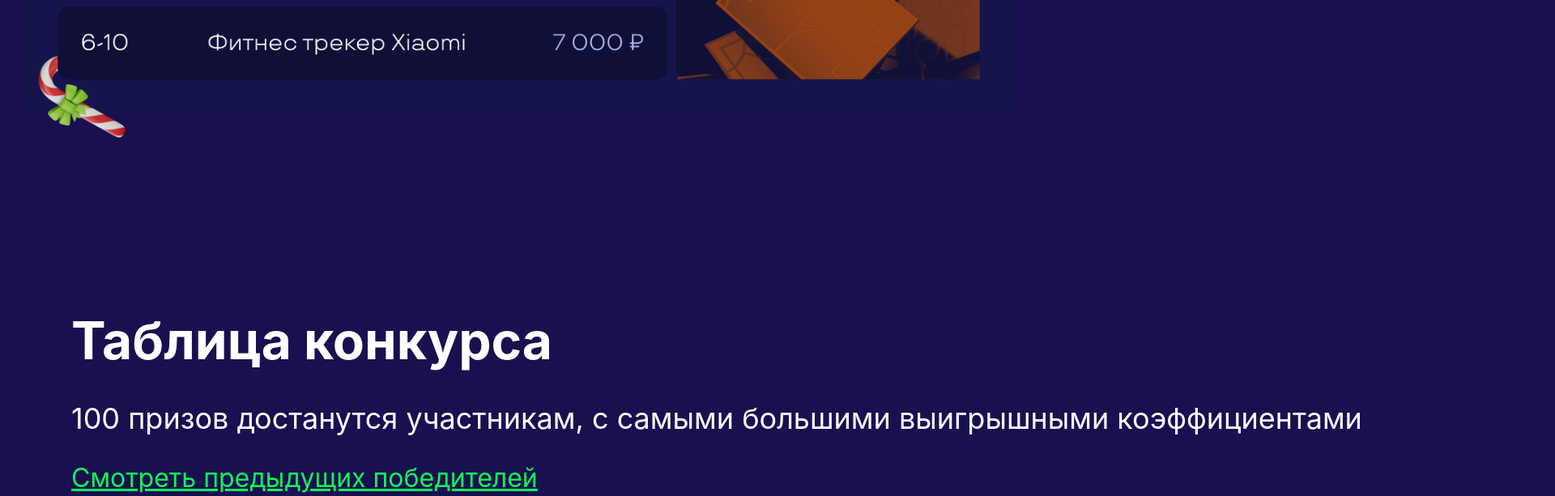
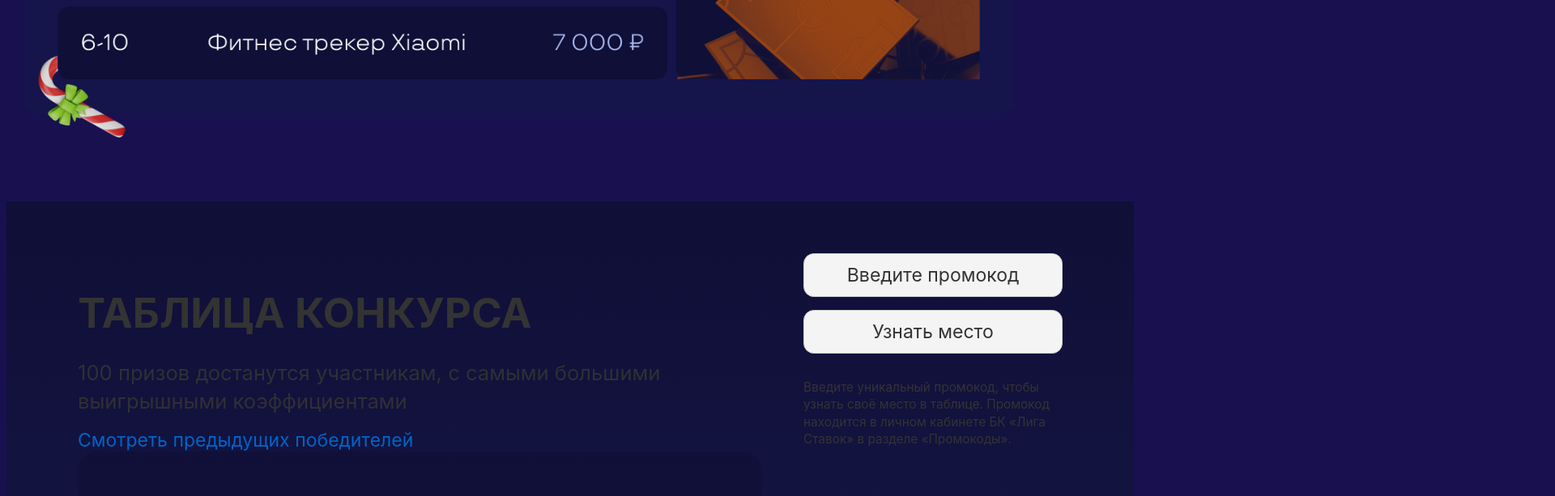
Before and after one commit to shifus/newyear, a Svelte app: page / in a window 1280 px wide. Shown: the part 2184-2797 px from the top of the page at 81% size, 1920 px wide, since content can reach past the window. Built offline with nearby package versions, Linux system fonts and the light colour scheme.

Commit message:
Вторая версия

```diff
--- a/src/components/Screen1.svelte
+++ b/src/components/Screen1.svelte
@@ -22,7 +22,7 @@
       Получите уникальный промокод для участия в розыгрыше
     </p>
     <p class="description">
-      Заключайте пари на высокие коэффициенты. Призы достанутся 100 одателям самых больших выигрышных кэфов!
+      Заключайте пари на высокие коэффициенты. Призы достануся 100 одателям самых больших выигрышных кэфов!
     </p>
     <button class="promo-button">
       Получить промокод
@@ -265,13 +265,14 @@ background: rgba(255, 192, 203, 0.1);
   display: flex;
   justify-content: center;
   align-items: center;
-  padding: 80px;
+  padding: 5vw;
+  background: linear-gradient(180deg, #0F0F37 0%, #1A1A4F 100%);
 }
 
 .leaderboard-container {
   display: flex;
-  gap: 80px;
-  max-width: 2400px;
+  gap: 4vw;
+  max-width: 95vw;
   width: 100%;
 }
 
@@ -279,66 +280,61 @@ background: rgba(255, 192, 203, 0.1);
   flex: 1;
 }
 
+.leaderboard-title {
+  font-size: 4vw;
+  margin-bottom: 2vh;
+  font-weight: bold;
+  text-transform: uppercase;
+}
+
+.leaderboard-description {
+  font-size: 2vw;
+  margin-bottom: 2vh;
+  line-height: 1.4;
+  opacity: 0.9;
+}
+
+.previous-winners-link {
+  font-size: 1.8vw;
+  margin-bottom: 3vh;
+}
+
 .table-frame {
-  display: flex;
-  flex-direction: column;
-  justify-content: center;
-  align-items: flex-start;
-  padding: 48px;
-  gap: 48px;
-  isolation: isolate;
-  width: 1808px;
-  height: 1066px;
-  background: #0F0F37;
-  border-radius: 32px;
+  padding: 3vw;
+  gap: 2vw;
+  width: 60vw;
+  height: auto;
+  min-height: 60vh;
+  background: rgba(15, 15, 55, 0.7);
+  border-radius: 2vw;
 }
 
 .leaderboard-right {
-  width: 600px;
-}
-
-.leaderboard-title {
-  font-size: 64px;
-  color: #ffffff;
-  margin-bottom: 32px;
-}
-
-.leaderboard-description {
-  font-size: 36px;
-  color: #ffffff;
-  margin-bottom: 32px;
-}
-
-.previous-winners-link {
-  color: #0ff658;
-  text-decoration: underline;
-  font-size: 32px;
-  margin-bottom: 48px;
-  display: inline-block;
+  width: 25vw;
 }
 
 .action-button {
   width: 100%;
-  padding: 24px;
-  margin-bottom: 24px;
-  background: #0ff658;
-  border: none;
-  border-radius: 16px;
-  color: #000000;
-  cursor: pointer;
-  font-size: 32px;
+  padding: 1.5vh 2vw;
+  margin-bottom: 2vh;
+  border-radius: 1vw;
+  font-size: 1.8vw;
 }
 
 .promo-description {
-  font-size: 24px;
-  color: #ffffff;
-  margin-bottom: 48px;
+  font-size: 1.2vw;
+  margin-bottom: 3vh;
+  line-height: 1.4;
+}
+
+.additional-info {
+  padding: 2vw;
+  border-radius: 1vw;
 }
 
 .additional-info p {
-  font-size: 20px;
-  color: #ffffff;
-  margin-bottom: 16px;
+  font-size: 1vw;
+  margin-bottom: 1vh;
 }
 
 @media (max-width: 768px) {
```
Also changed, not shown: public/build/bundle.css, public/build/bundle.js, 1 other file (tests, documents, lock files or other folders).
